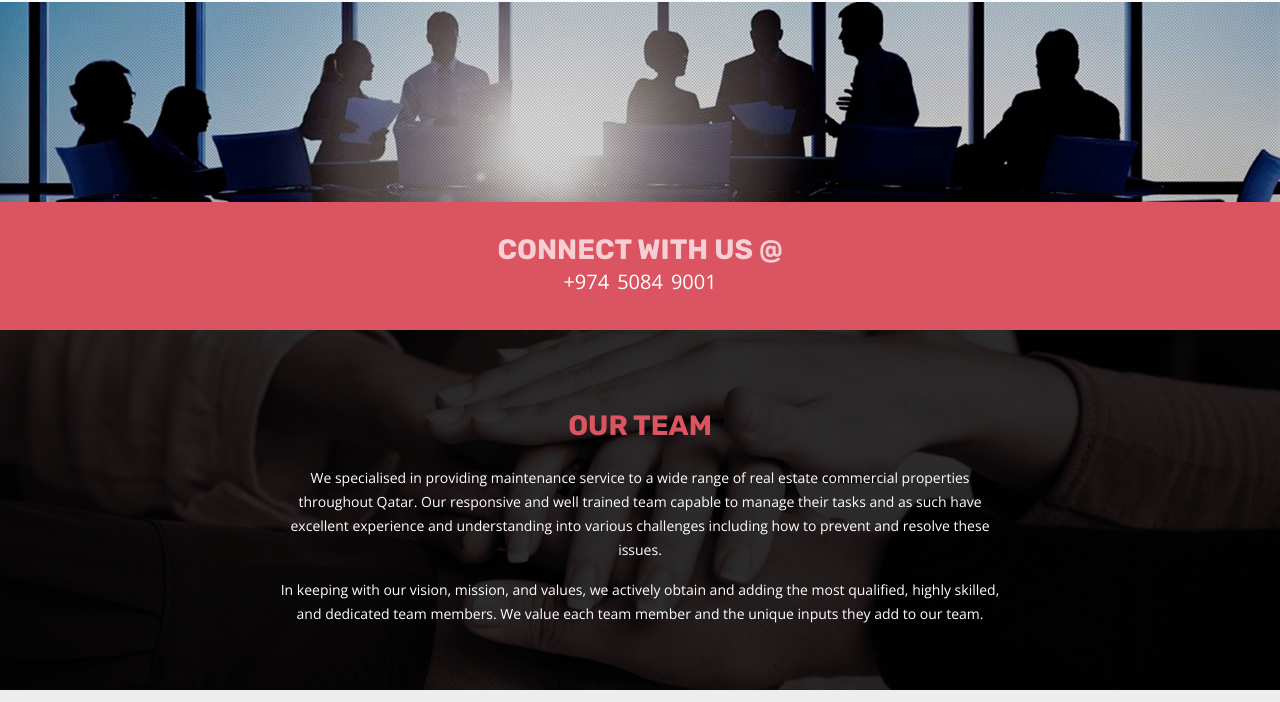
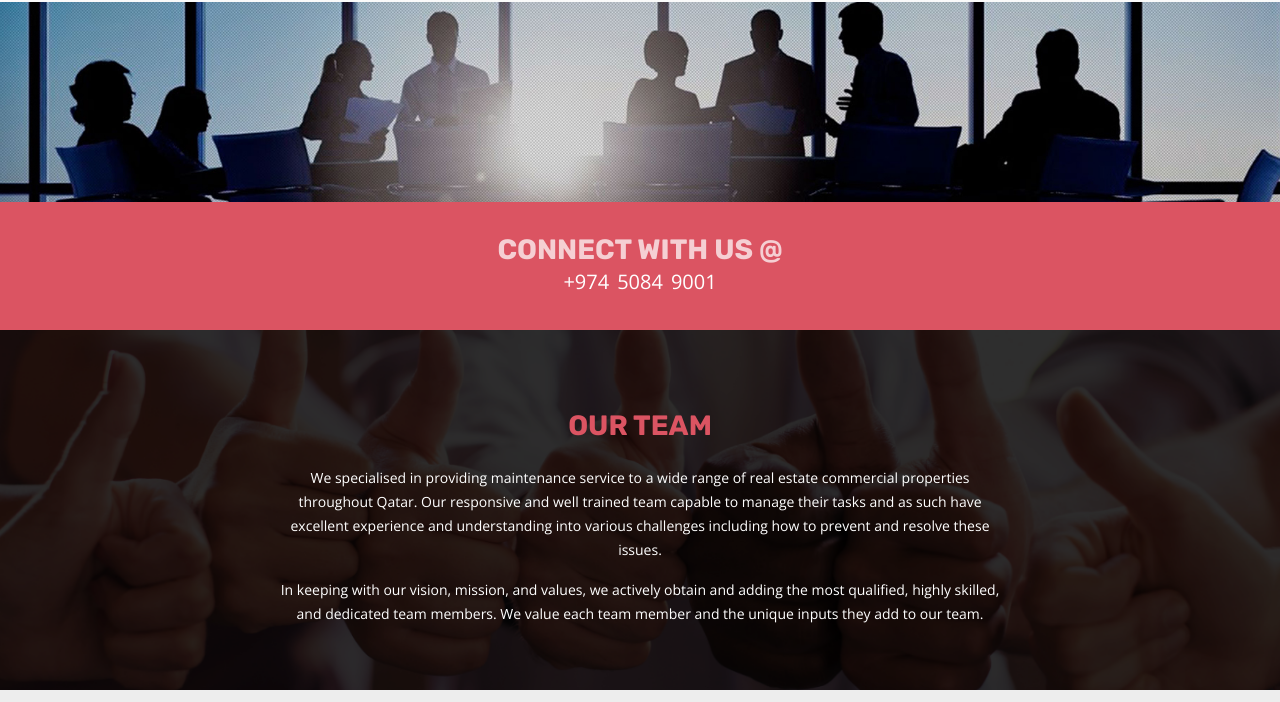
Before and after one commit to rans0000/versus, a website built with Parcel: page src/our-team.html in a window 1280 px wide. Shown: the part 98-800 px from the top of the page. Built offline with nearby package versions, Linux system fonts and the light colour scheme.

Commit message:
update out-team feature image

```diff
--- a/src/scss/styles.scss
+++ b/src/scss/styles.scss
@@ -1304,7 +1304,7 @@ a.icon-group-bare {
 .our-values-wrapper {
     padding: spacing(10, 0, 6);
     color: white;
-    background: $color-primary url(../images/dark-workers-bg.jpg) no-repeat center center;
+    background: $color-primary url(../images/thumbs-up-bg.png?as=webp) no-repeat center center;
     background-size: cover;
 
     .container > .desc-box {
```
Also changed, not shown: src/images/thumbs-up-bg.png (added).
